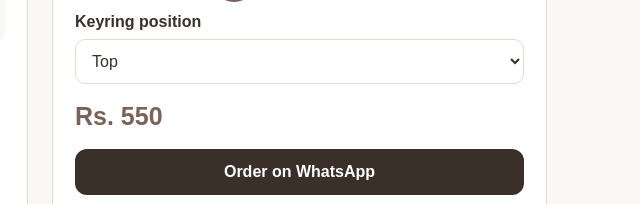
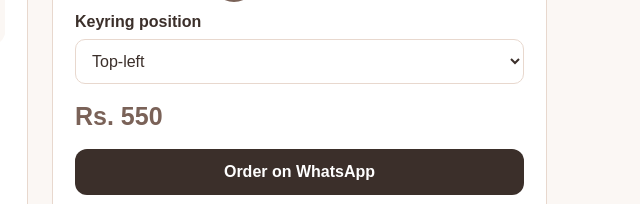
Before and after one commit to she3dprints/She3dPrints-Home, a plain HTML site: page keychains.html in a window 1280 px wide. Shown: the part 524-728 px from the top of the page, 600-1240 px from the left. Drawn offline with nearby package versions, Linux system fonts and the light colour scheme.

Commit message:
Update keychains.html

```diff
--- a/keychains.html
+++ b/keychains.html
@@ -41,7 +41,10 @@ small{color:var(--taupe);line-height:1.5;display:block;margin-top:12px}.preview-
  <div class="selected-colour" id="letterColourName">Selected: White</div>
  <div id="letterSwatches" class="swatches" aria-label="Top colour choices"></div>
  <label for="hole">Keyring position</label>
- <select id="hole"><option value="top">Top</option><option value="bottom">Bottom</option></select>
+ <select id="hole">
+  <option value="top-left">Top-left</option>
+  <option value="left">Left side</option>
+ </select>
  <div class="price" id="price">Rs. 550</div>
  <button class="order" id="order">Order on WhatsApp</button>
  <small>1–5 letters: Rs. 350 · 6–8 letters: Rs. 450 · 9+ letters: Rs. 550<br>Font used for the live 3D preview: Satisfy. The preview is a visual guide; confirm final dimensions and printability before production.</small>
```
